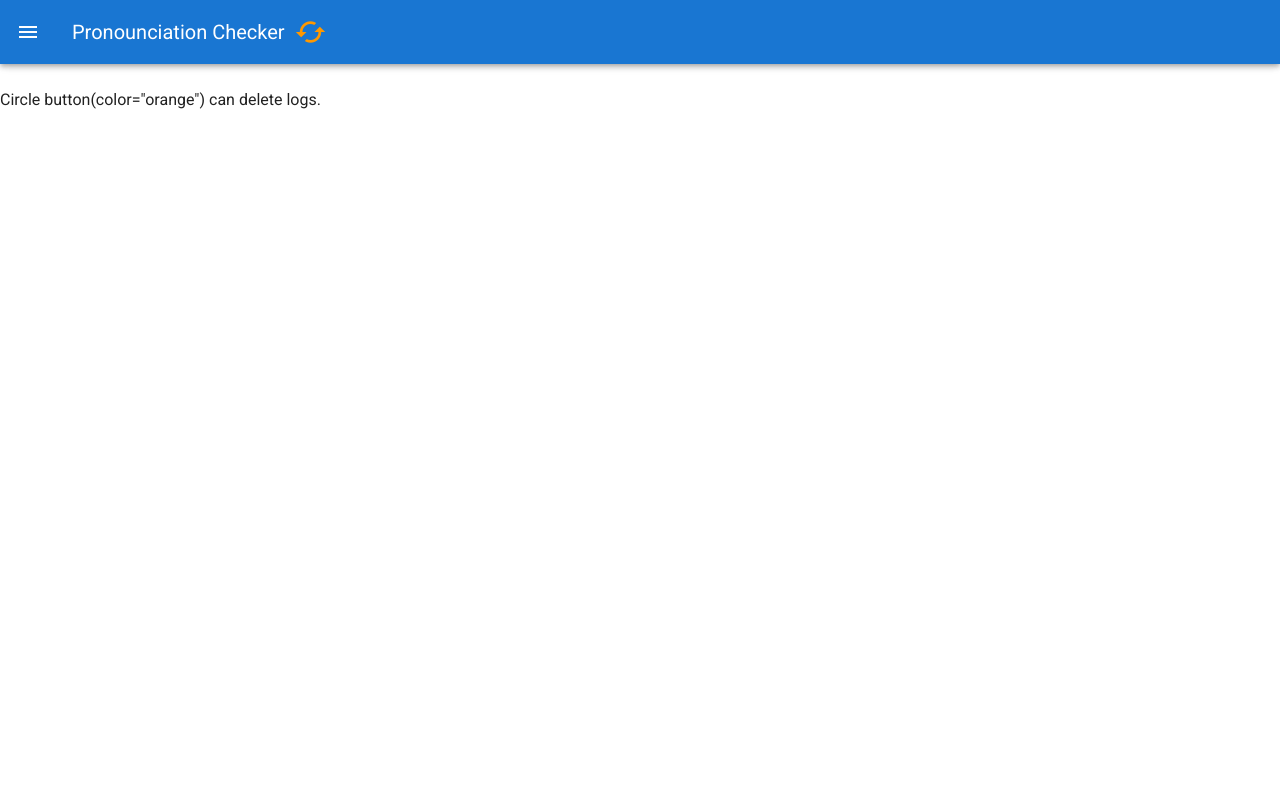
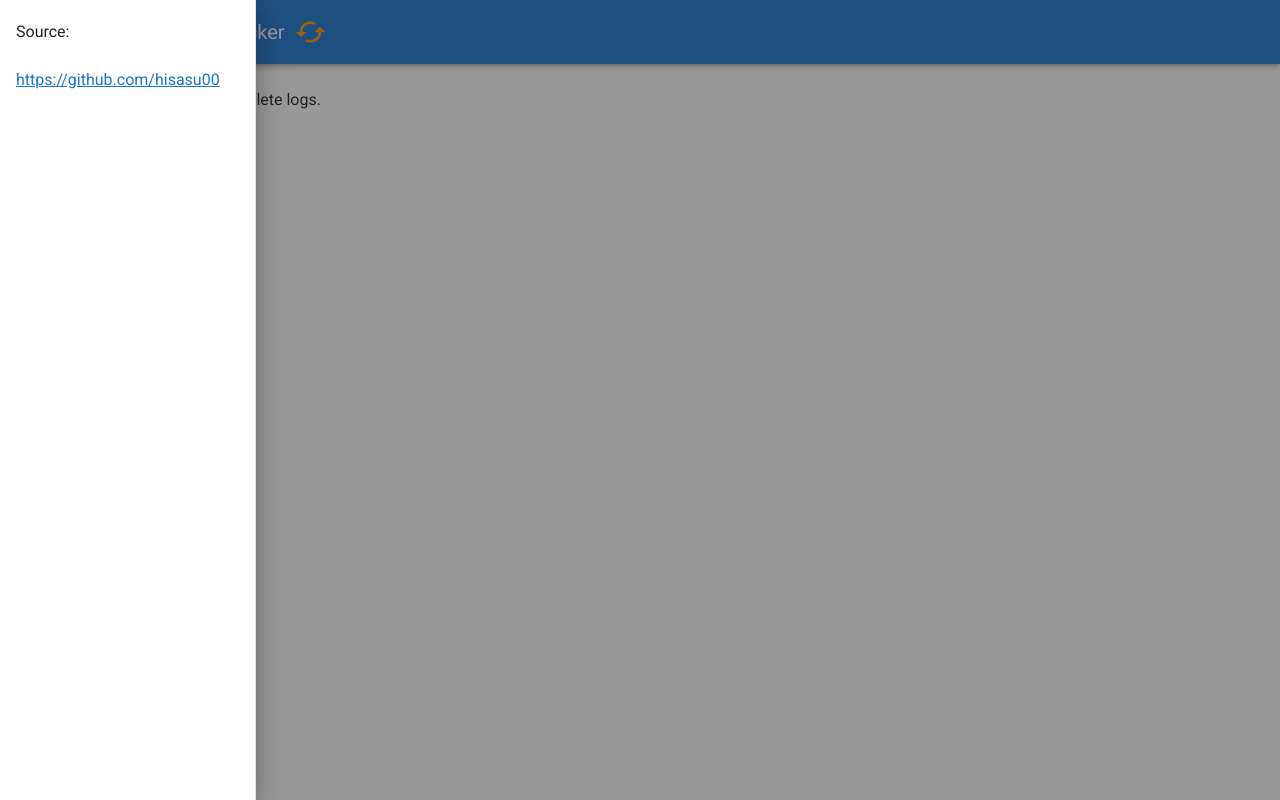
Before and after one commit to oh-yu/en-pronunciation-checker, a Vue app: page / in a window 1280 px wide. Both pictures are taken after a click on the button 28 px from the left and 32 px from the top of the page. Built offline with nearby package versions, Linux system fonts and the light colour scheme.

Commit message:
add v-nav-drawer

```diff
--- a/package.json
+++ b/package.json
@@ -1,5 +1,5 @@
 {
-  "name": "en-pronouciation-cheker",
+  "name": "en-pronouciation-checker",
   "version": "0.1.0",
   "private": true,
   "scripts": {
--- a/src/App.vue
+++ b/src/App.vue
@@ -5,15 +5,24 @@
       color="primary"
       dark
     >
-      <v-app-bar-nav-icon></v-app-bar-nav-icon>
+      <v-app-bar-nav-icon @click.stop="drawer = !drawer"></v-app-bar-nav-icon>
       <v-toolbar-title>Pronounciation Checker</v-toolbar-title>
       <v-btn icon x-large color="orange" @click="deleteText()"><v-icon> mdi-cached
       </v-icon></v-btn>
     </v-app-bar>
+    <v-navigation-drawer v-model="drawer" absolute temporary>
+      <v-list>
+        <v-list-item>
+          <v-list-item-title>Source:</v-list-item-title>
+        </v-list-item>
+        <v-list-item>
+          <a href="https://github.com/hisasu00">https://github.com/hisasu00</a>
+        </v-list-item>
+      </v-list>
+    </v-navigation-drawer>
     <v-content>
     <br>
     {{msg}}
-    <div id="result"></div>
     </v-content>
   </v-app>
 </template>
@@ -24,13 +33,13 @@ export default {
   data: function(){
   return{
   msg: 'Circle button(color="orange") can delete logs.',
-  pronounce: new window.webkitSpeechRecognition()
+  pronounce: new window.webkitSpeechRecognition(),
+  drawer: false
   }
   },
   methods:{
   deleteText(){
-  this.msg = ''
-  document.getElementById('result').innerHTML = ''
+  this.msg=''
   }},
   created: function(){
   this.pronounce.lang = 'en-US';
@@ -42,7 +51,7 @@ export default {
 //.stop（） => 認識終了する関数
     if(event.results[0].isFinal){
 //isFinal => rerultsに結果が格納し終わるとtrue
-      document.getElementById('result').innerHTML += '<h2>' + event.results[0][0].transcript + '</h2>';
+      this.msg += this.event.results[0][0].transcript;
     }
   }
   this.pronounce.onend = ()=>{
```
Also changed, not shown: 2 other files (tests, documents, lock files or other folders).
